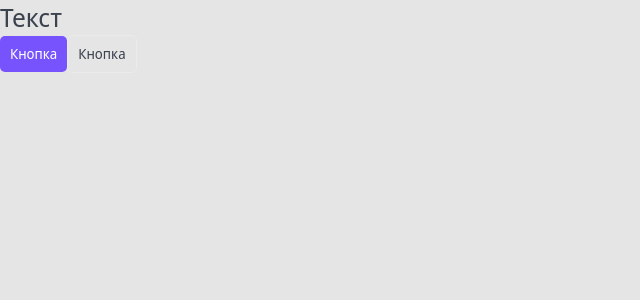
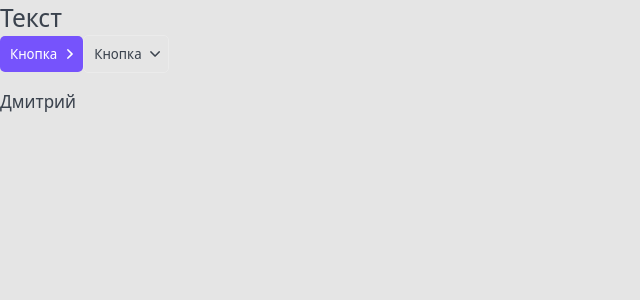
Before and after one commit to kuzmich84/top-app, a Next.js app: page / in a window 1280 px wide. Shown: the top 300 px of the page, without its empty margins (0-640 px from the left). Built offline with nearby package versions, Linux system fonts and the light colour scheme.

Commit message:
Создает компонент P

```diff
--- /dev/null
+++ b/components/P/P.tsx
@@ -0,0 +1,15 @@
+import React from 'react';
+import {PProps} from "./p.props";
+import styles from "./p.module.css"
+import cn from "classnames";
+
+export function P({children, fontSize, ...props}: PProps) {
+    return (
+        <p
+            className={cn(styles.p)}
+            style={{fontSize:`${fontSize}px`}}
+            {...props}
+        >{children}
+        </p>
+    );
+}
--- /dev/null
+++ b/components/P/p.module.css
@@ -0,0 +1,11 @@
+.p {
+    color: var(--black);
+}
+
+.s {
+
+}
+
+.m {
+
+}
--- /dev/null
+++ b/components/P/p.props.ts
@@ -0,0 +1,6 @@
+import {ButtonHTMLAttributes, DetailedHTMLProps, HTMLAttributes, ReactNode} from "react";
+
+export interface PProps extends DetailedHTMLProps<HTMLAttributes<HTMLParagraphElement>, HTMLParagraphElement>{
+    children: ReactNode;
+    fontSize?: '14' | '16' | '18';
+}
--- a/components/index.tsx
+++ b/components/index.tsx
@@ -1,2 +1,3 @@
 export * from "./Htag/Htag"
 export  * from "./Button/Button"
+export * from "./P/P"
--- a/pages/index.tsx
+++ b/pages/index.tsx
@@ -1,13 +1,14 @@
 import type {NextPage} from 'next'
-import {Button, Htag} from '../components/';
+import {Button, Htag, P} from '../components/';
 
 
 const Home: NextPage = (): JSX.Element => {
     return (
         <div>
             <Htag>Текст</Htag>
-            <Button appearance='primary'>Кнопка</Button>
-            <Button appearance='ghost'>Кнопка</Button>
+            <Button appearance='primary' arrow='right'>Кнопка</Button>
+            <Button appearance='ghost' arrow="down">Кнопка</Button>
+            <P fontSize="18">Дмитрий</P>
         </div>
     )
 }
```
